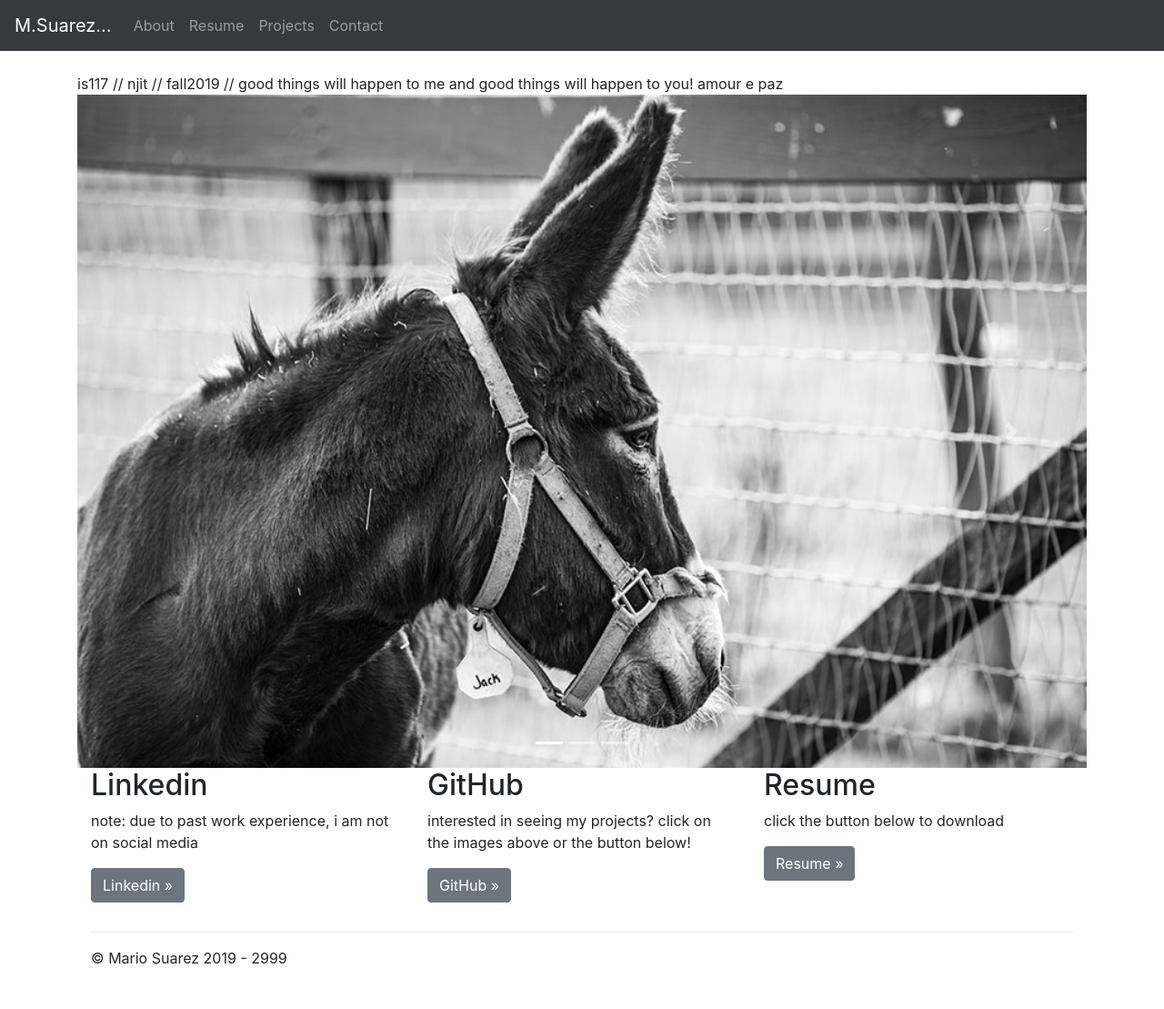
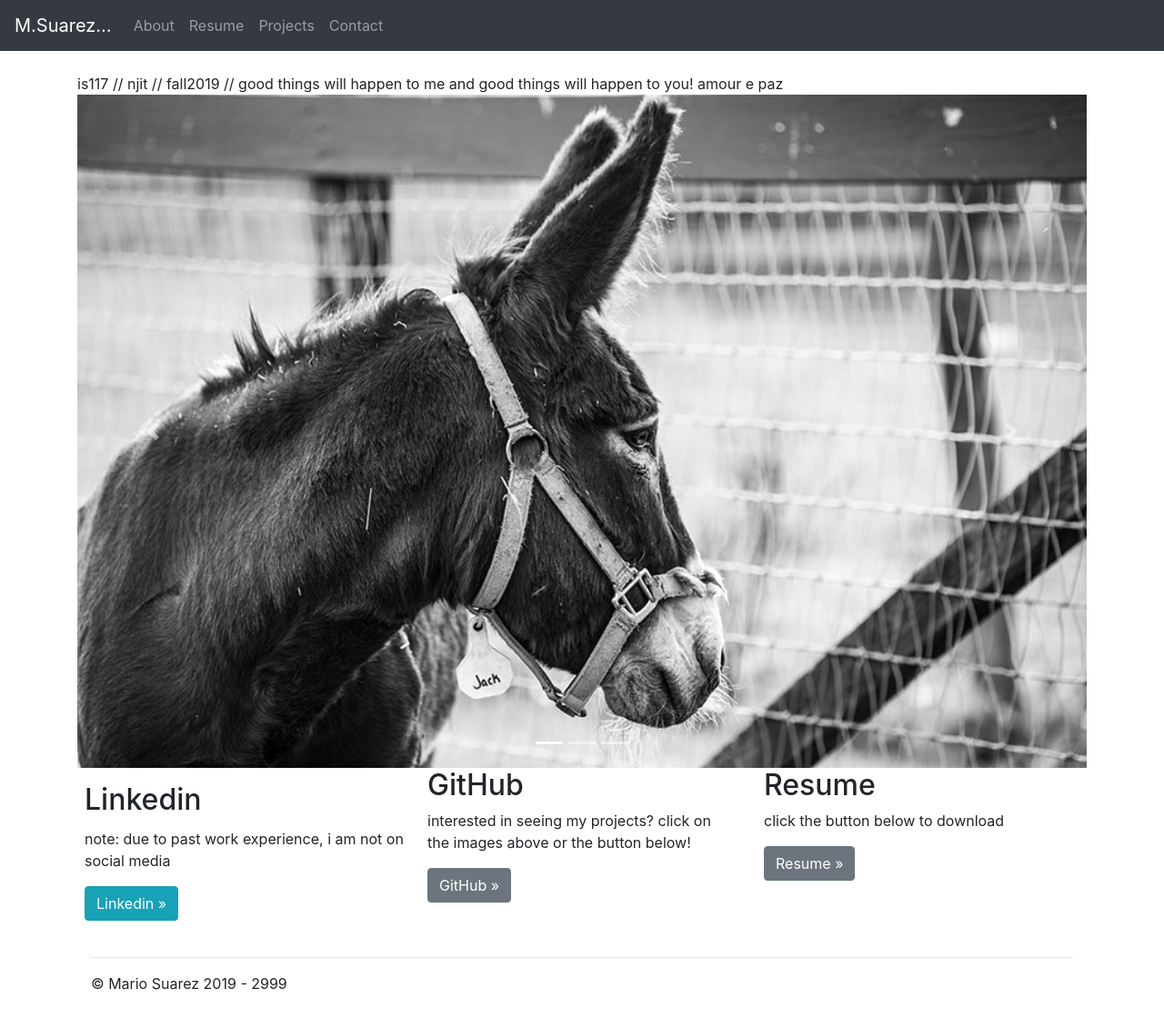
Before and after one commit to njitsuarez/njitsuarez.github.io, a Jekyll site: the page built from index.html, in a window 1280 px wide and 1109 px high. Shown: the whole window at 91% size. Built offline with Jekyll 4.4.1, drawn with Linux system fonts in a browser that asks for light colours; the list of posts is cut into pages by our own code.

Commit message:
update block 1
text in a card

```diff
--- a/_includes/block1.html
+++ b/_includes/block1.html
@@ -1,6 +1,6 @@
-<div class="col-md-4">
-    <h2>Linkedin</h2>
-    <p>note: due to past work experience, i am not on social media
+<div class="col-md-4 card-body mt-2 p-2">
+    <h2 class="card-title">Linkedin</h2>
+    <p class="card-text">note: due to past work experience, i am not on social media
     </p>
-    <p><a class="btn btn-secondary" href="http://www.linkdedin.com" role="button">Linkedin &raquo;</a></p>
+    <p><a class="btn btn-info" href="http://www.linkdedin.com" role="button">Linkedin &raquo;</a></p>
 </div>
```
